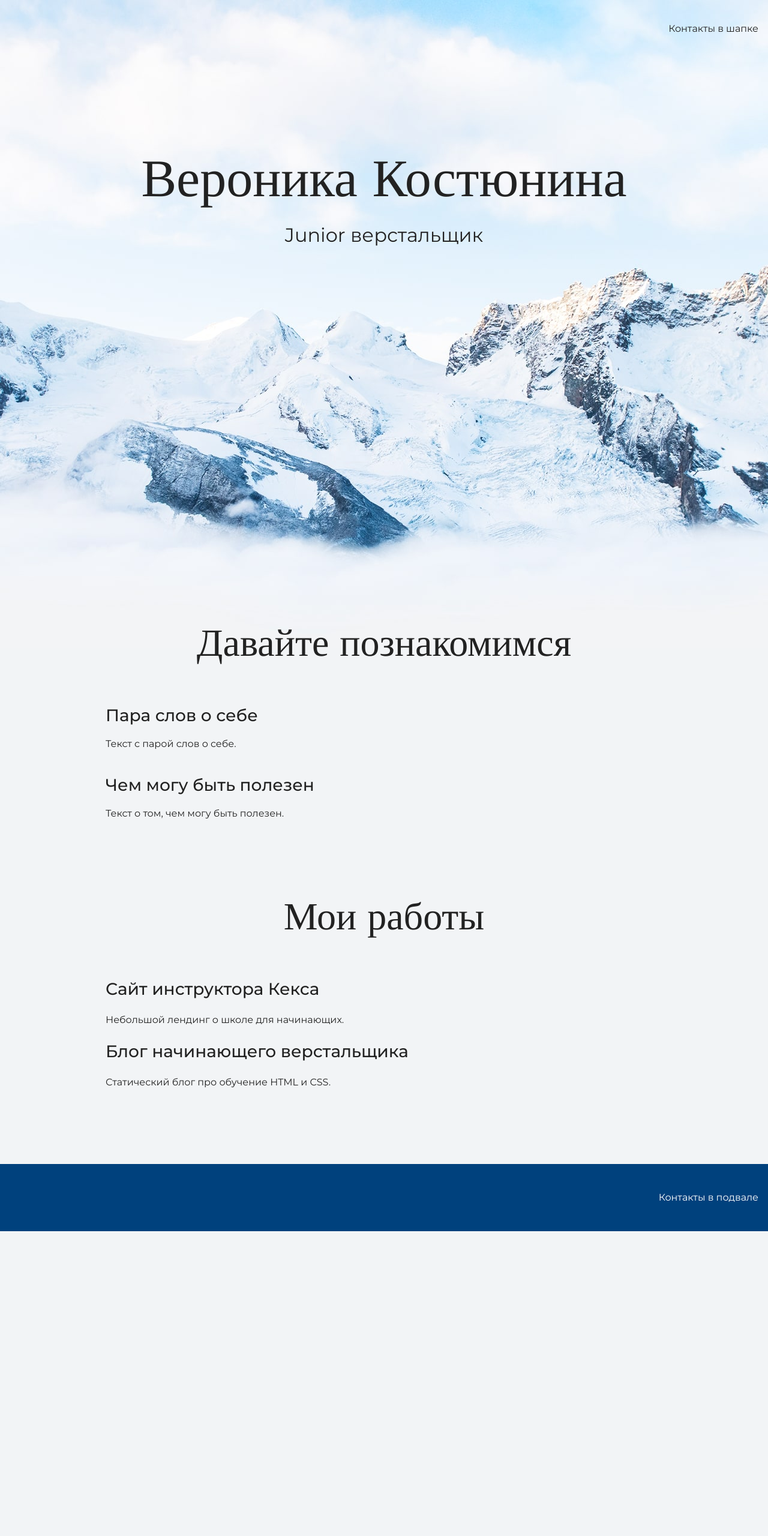
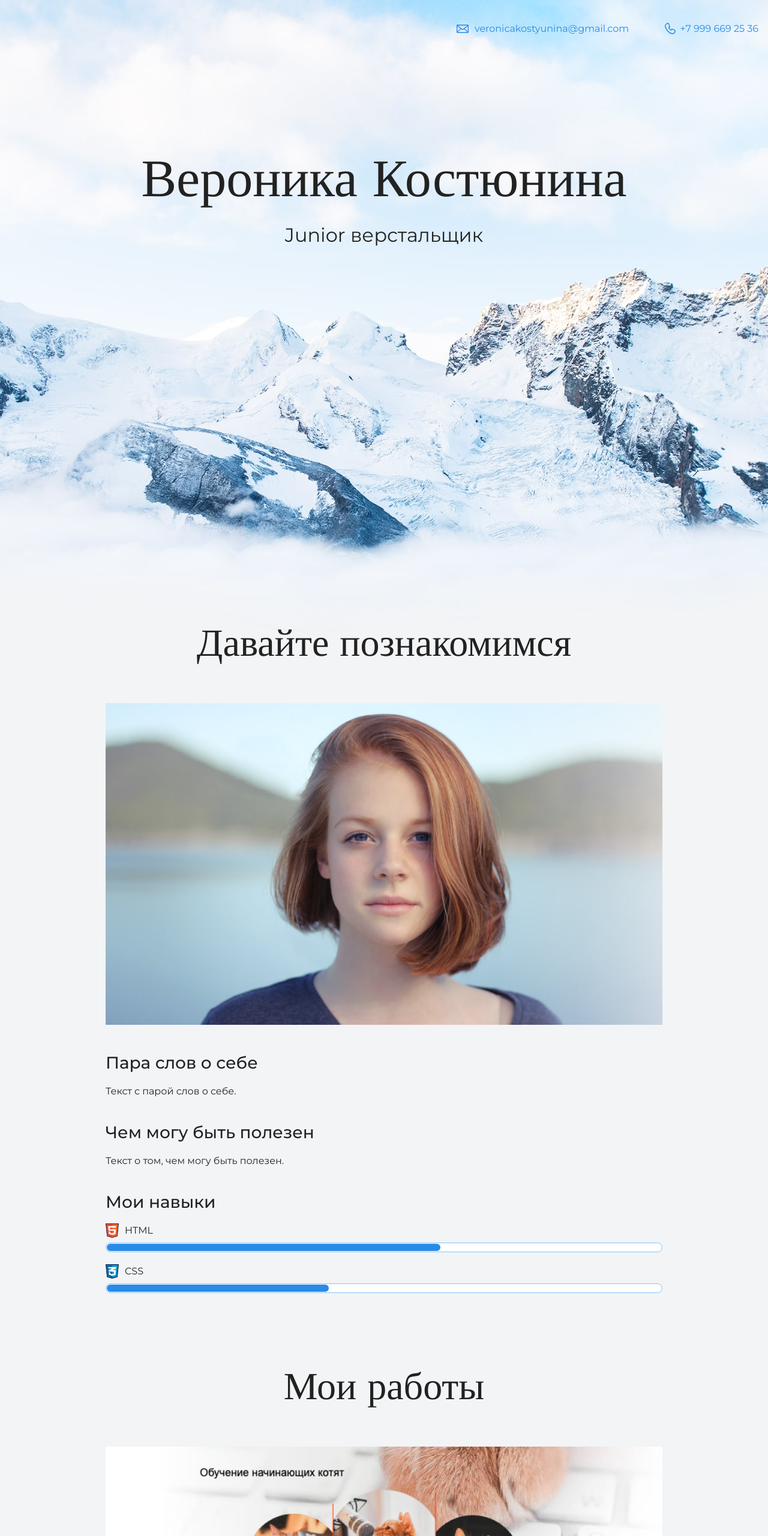
Before and after one commit to veronicamisko/my-site, a plain HTML site: page index.html in a window 1280 px wide. Shown: the top 2560 px of the page at 60% size. Before the commit the page ends 2052 px from the top, so only its background shows below. Drawn offline with nearby package versions, Linux system fonts and the light colour scheme.

Commit message:
Меняет главную страницу

```diff
--- a/index.html
+++ b/index.html
@@ -10,7 +10,8 @@
   <body>
     <header class="page-header">
       <div class="container">
-      Контакты в шапке
+        <a class="header-email" href="malito:veronicakostyunina@gmail.com">veronicakostyunina@gmail.com</a>
+        <a class="header-phone" href="tel:+79996692536">+7 999 669 25 36</a>
       </div>
     </header>
 
@@ -24,20 +25,33 @@
     <section class="intro">
       <div class="container">
       <h2 class="subheading">Давайте познакомимся</h2>
+        <figure class="user-image">
+          <img src="files/user.jpg" width="928" height="536" alt="Фотография Неопознанного Енота">
+        </figure>
       <h3>Пара слов о себе</h3>
       <p>Текст с парой слов о себе.</p>
       <h3>Чем могу быть полезен</h3>
       <p>Текст о том, чем могу быть полезен.</p>
+      <div class="skills">
+        <h3>Мои навыки</h3>
+        <dl class="skills-list">
+          <dt class="skill-html">HTML</dt>
+          <dd class="level"><div style="width: 60%;">60%</div></dd>
+          <dt class="skill-css">CSS</dt>
+          <dd class="level"><div style="width: 40%;">40%</div></dd>
+        </dl>
       </div>
     </section>
 
     <section class="portfolio">
       <div class="container">
       <h2 class="subheading">Мои работы</h2>
-
+      <figure class="project-image">
+        <img src="files/project.jpg" width="928" height="536" alt="Cайт инструктора Кекса">
+      </figure>
       <h3>Сайт инструктора Кекса</h3>
       <p>Небольшой лендинг о школе для начинающих.</p>
-
+      <a class="button" href="source/project/index.html">Открыть страницу</a>
       <h3>Блог начинающего верстальщика</h3>
       <p>Статический блог про обучение HTML и CSS.</p>
       </div>
@@ -45,7 +59,8 @@
 
     <footer class="page-footer">
       <div class="container">
-      Контакты в подвале
+        <a class="footer-email" href="malito:veronicakostyunina@gmail.com">veronicakostyunina@gmail.com</a>
+        <a class="footer-phone" href="tel:+79996692536">+7 999 669 25 36</a>
       </div>
     </footer>
   </body>
```
